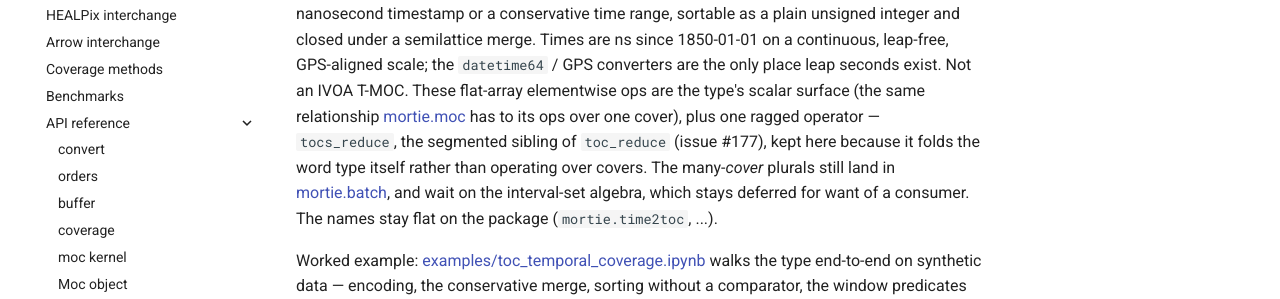
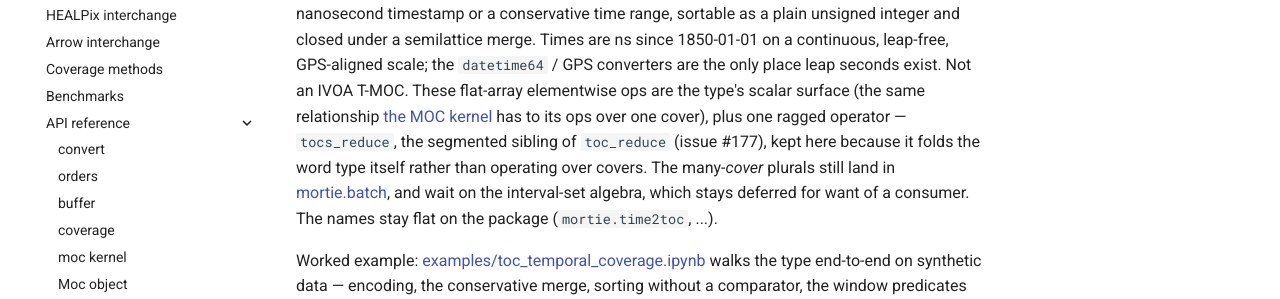
Before and after one commit to espg/mortie, an MkDocs documentation site: the page built from docs/api/toc.md, in a window 1280 px wide. Shown: the part 204-503 px from the top of the page. Built offline with MkDocs 1.6.1 and Material for MkDocs 9.7.7, drawn with Linux system fonts in a browser that asks for light colours; comment, search, counter and statistics services are not loaded; the version menu is left out.

Commit message:
fold review: retitle the inbound links to the MOC kernel page (issue #196)

```diff
--- a/docs/api/toc.md
+++ b/docs/api/toc.md
@@ -6,8 +6,8 @@ as a plain unsigned integer and closed under a semilattice merge. Times are
 ns since 1850-01-01 on a continuous, leap-free, GPS-aligned scale; the
 `datetime64` / GPS converters are the only place leap seconds exist. Not an
 IVOA T-MOC. These flat-array elementwise ops are the type's scalar surface
-(the same relationship [mortie.moc](moc.md) has to its ops over one cover),
-plus one ragged operator — `tocs_reduce`, the segmented sibling of
+(the same relationship [the MOC kernel](moc.md) has to its ops over one
+cover), plus one ragged operator — `tocs_reduce`, the segmented sibling of
 `toc_reduce` (issue #177), kept here because it folds the word type itself
 rather than operating over covers. The many-*cover* plurals still land in
 [mortie.batch](batch.md), and wait on the interval-set algebra, which stays
```
Also changed, not shown: docs/api/coverage.md (+1 -1 lines).
